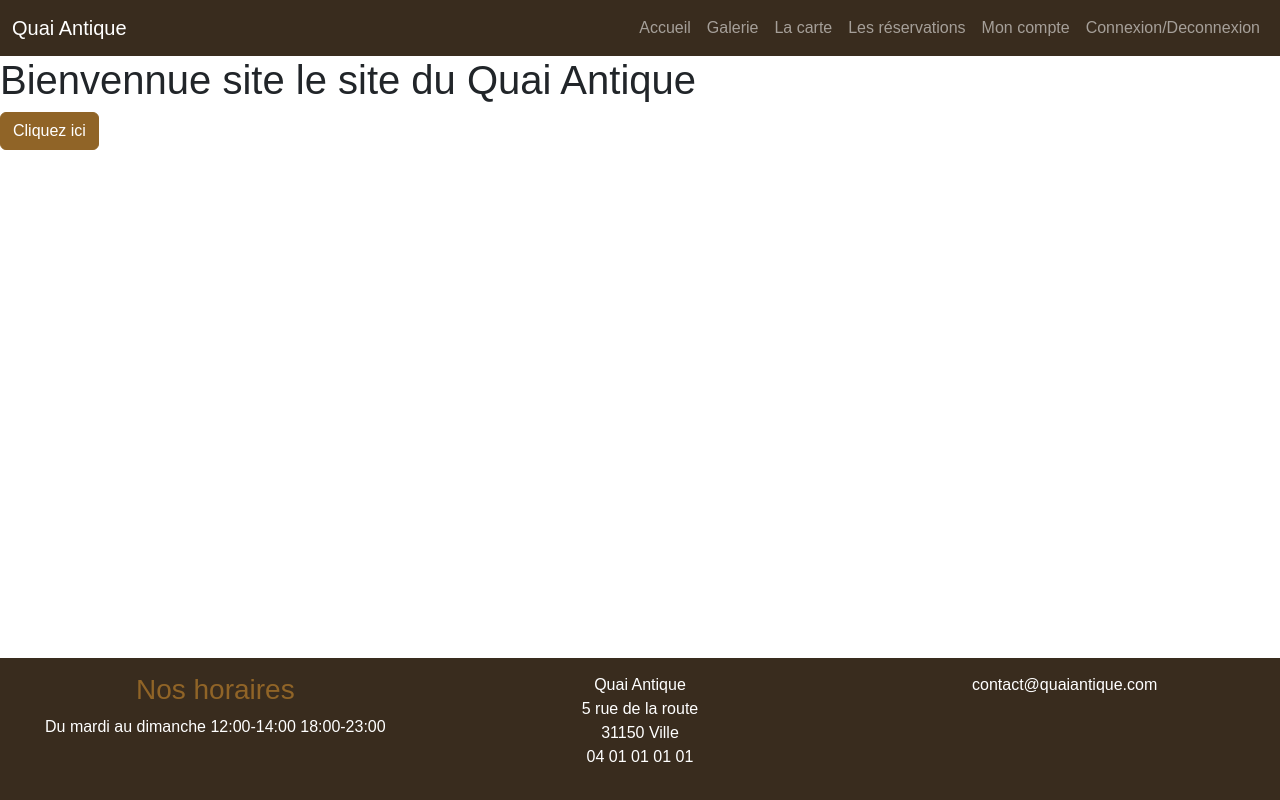
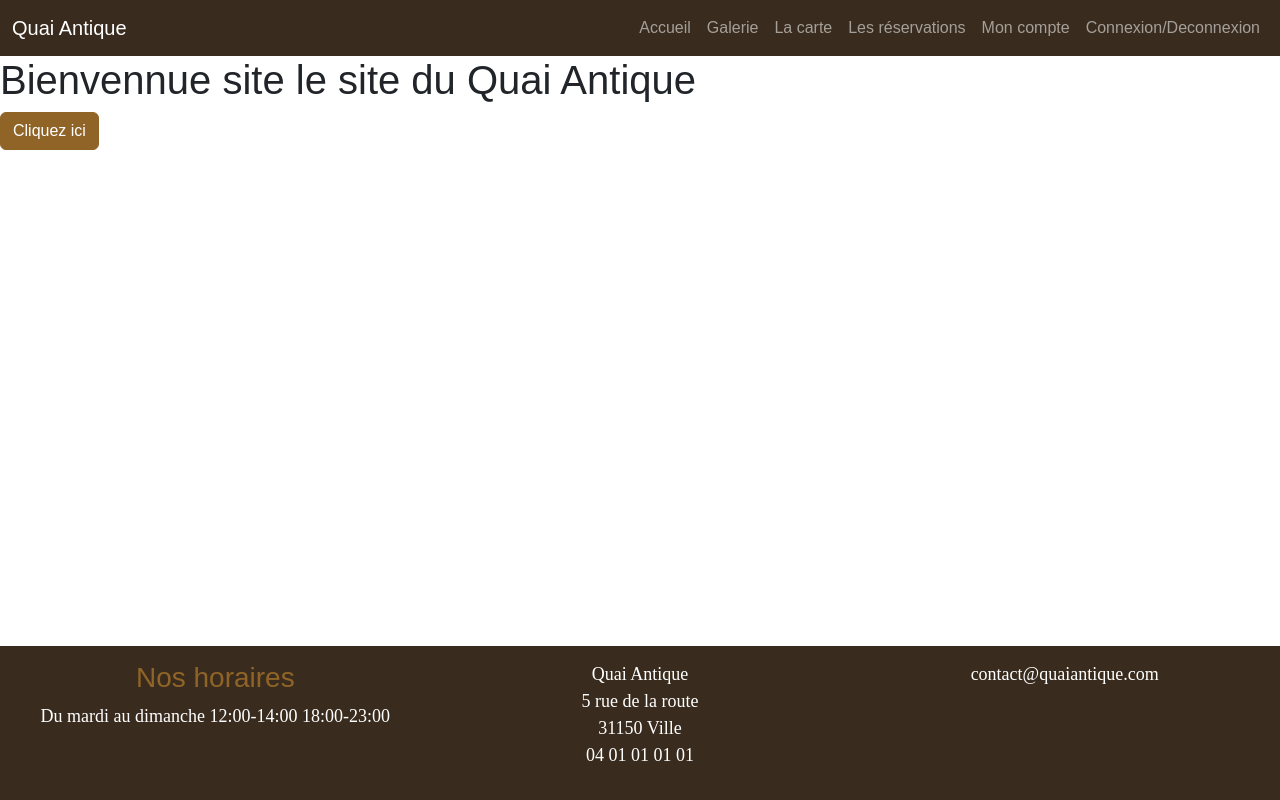
Before and after one commit to hueberphilippe/QuaiAntiqueRestaurantFront, a website with bundled scripts: page index.html in a window 1280 px wide. Built offline with nearby package versions, Linux system fonts and the light colour scheme; files whose address does not match are found by name; a web font is replaced by a local one.

Commit message:
Add Fonts

```diff
--- a/scss/main.scss
+++ b/scss/main.scss
@@ -11,6 +11,11 @@ main{
     margin-bottom: 250px;
 }
 
+p{
+    font-family: font-family-serif;
+    font-size: 18px;
+}
+
 
 .footer{
     padding: 15px;
```
Also changed, not shown: scss/main.css, 1 other file.
